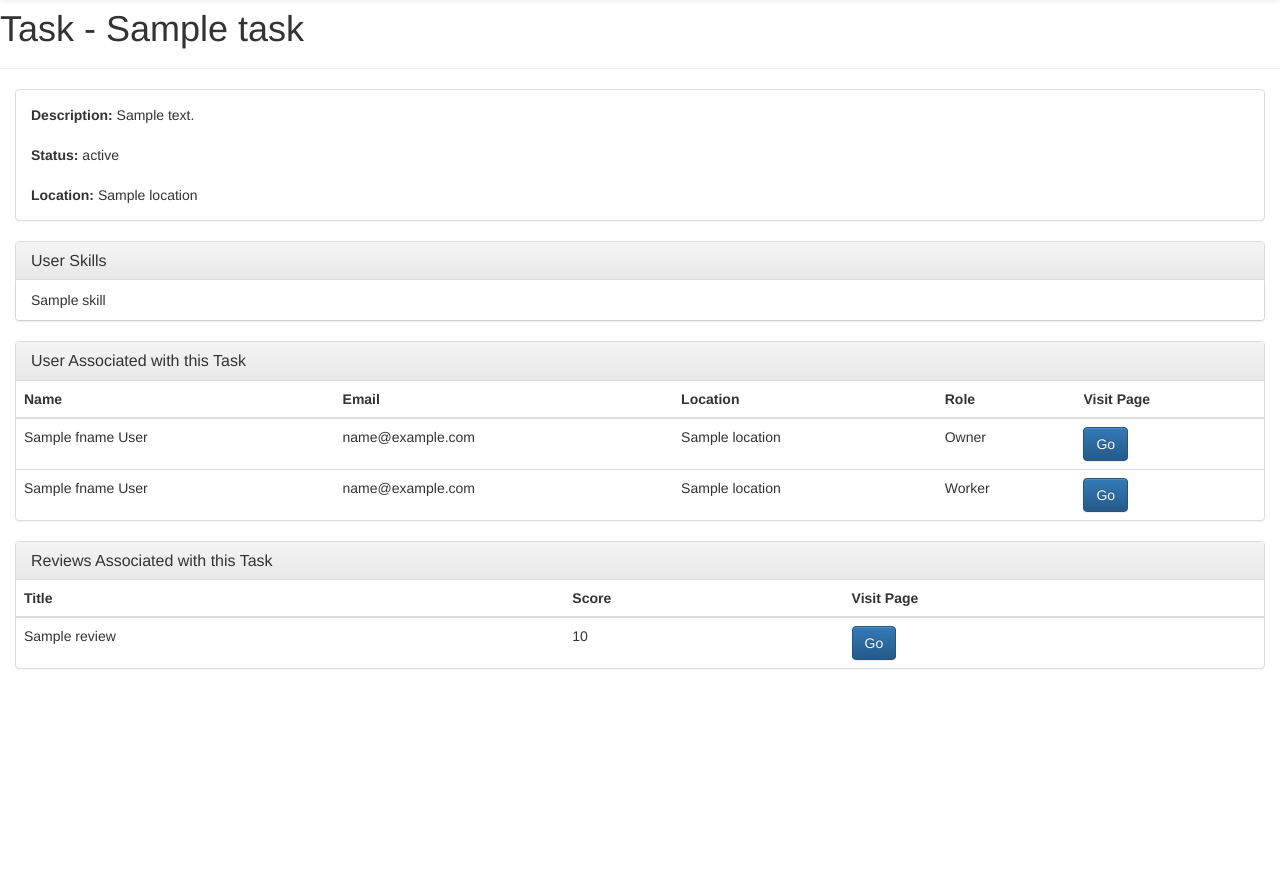
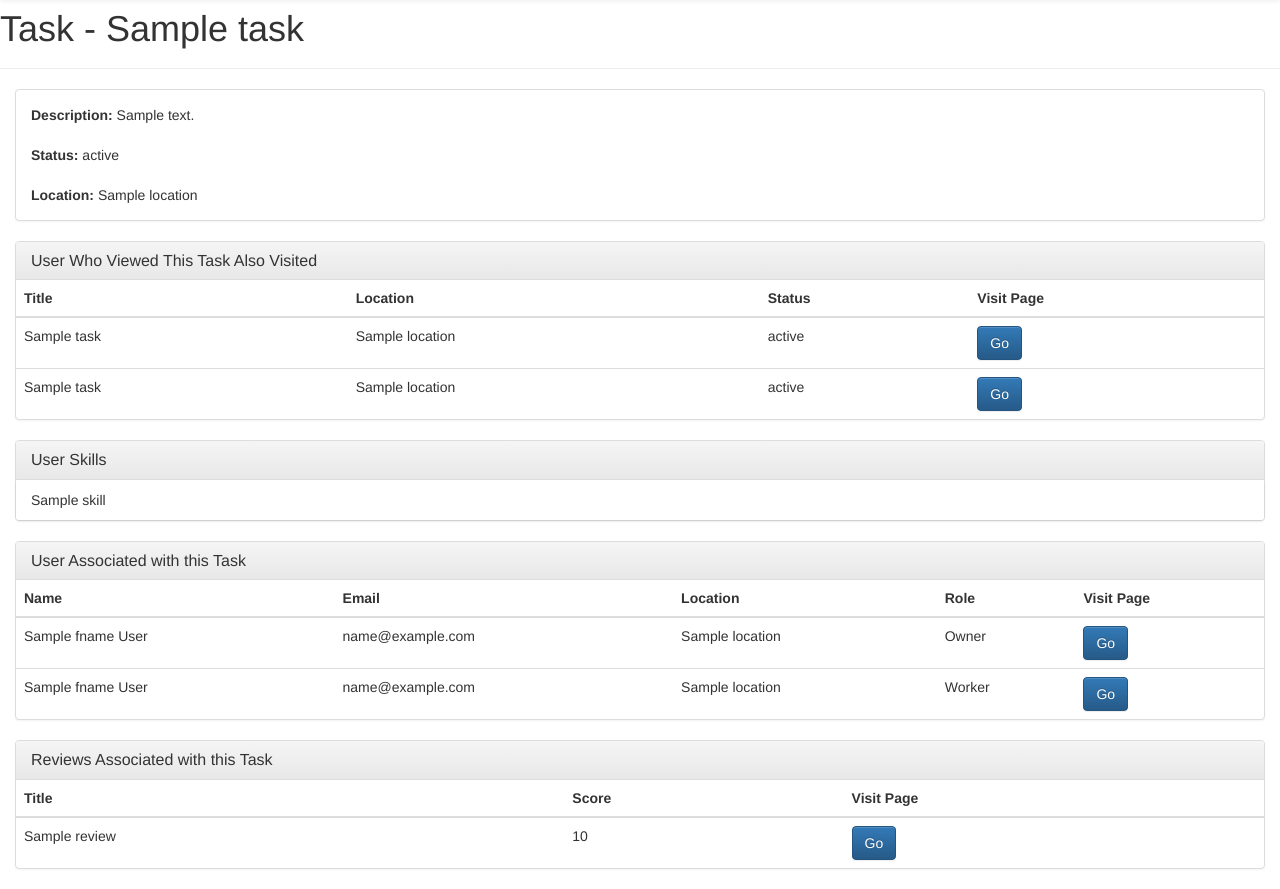
Before and after one commit to dps7ud/ISAProject, a Django app: template web_app/web_app/templates/web_app/task.html in a window 1280 px wide. Shown: the part 51-940 px from the top of the page. Before the commit the page ends 720 px from the top, so only its background shows below. Run offline with Django 3.2, Linux system fonts and the light colour scheme; the template is opened without the code that fills it: most values are stand-ins (such as "Sample title", 1, 10 or a date in 2020); some libraries are stand-ins or nearby versions.

Commit message:
add recommendations to the task view

```diff
--- a/web_app/web_app/templates/web_app/task.html
+++ b/web_app/web_app/templates/web_app/task.html
@@ -15,6 +15,45 @@
             </div>
         </div>
 
+        <div class="col-sm-12">
+        <div class="panel panel-default">
+            <!-- Default panel contents -->
+            <div class="panel-heading">
+                <h3 class="panel-title">User Who Viewed This Task Also Visited</h3>
+            </div>
+
+            <!-- Table -->
+            <table class="table">
+                <thead>
+                    <tr>
+                        <th>Title</th>
+                        <th>Location</th>
+                        <th>Status</th>
+                        <th>Visit Page </th>
+                    </tr>
+                </thead>
+                <tbody>
+                {% for task in recommendations %}
+                    <tr>
+                        <td> {{task.title}}</td>
+                        <td> {{task.location}}</td>
+                        <td> {{task.status}}</td>
+                        <td> <a class = "btn btn-primary user-task" href="/task/{{ task.id }}/" role="button">Go</a> </td>
+                    </tr>
+                {% endfor %}
+                {% for task in worker %}
+                    <tr>
+                        <td> {{task.title}}</td>
+                        <td> {{task.location}}</td>
+                        <td> {{task.status}}</td>
+                        <td> <a class = "btn btn-primary" href="/task/{{ task.id }}/" role="button">Go</a> </td>
+                    </tr>
+                {% endfor %}
+                </tbody>
+
+            </table>
+        </div>
+        </div>
 
         <div class="col-sm-12">
             <div class="panel panel-default">
```
